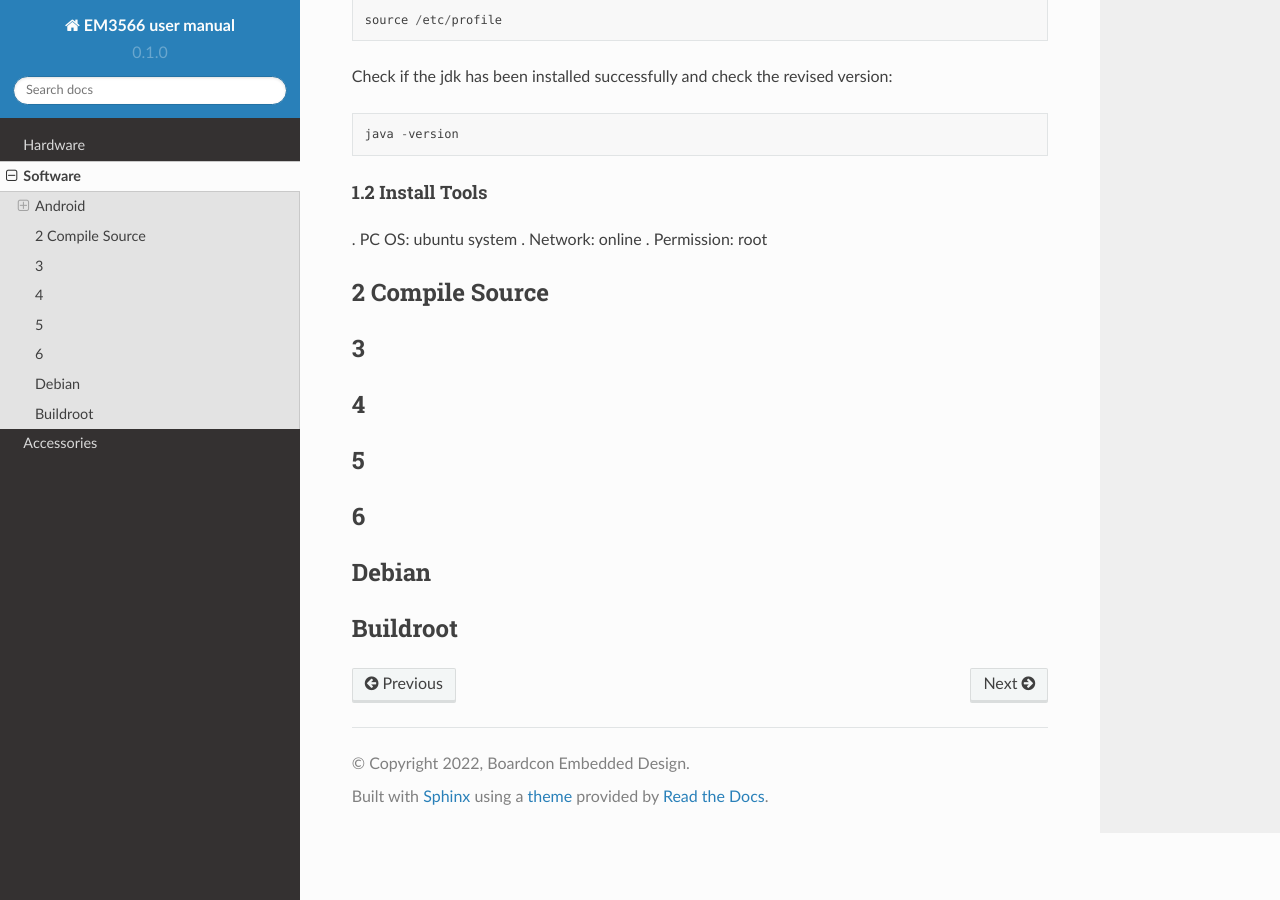
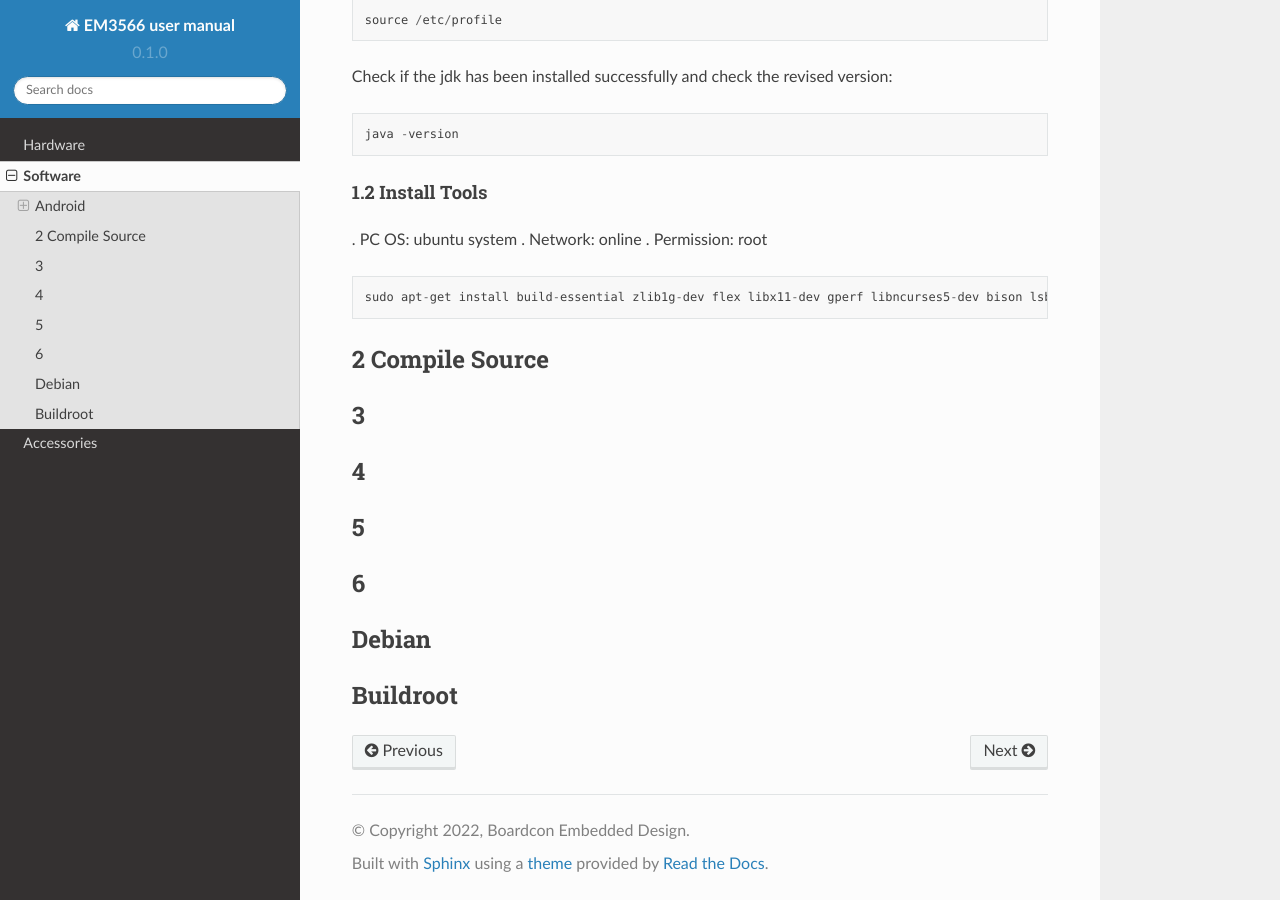
Before and after one commit to boardcon/EM3566, a Sphinx documentation site: the page built from docs/source/software.rst, in a window 1280 px wide and 900 px high, scrolled down 833 px. Built offline with Sphinx 7.4.7 and the Read the Docs theme 2.0.0, drawn with Linux system fonts in a browser that asks for light colours.

Commit message:
Update software.rst

```diff
--- a/docs/source/software.rst
+++ b/docs/source/software.rst
@@ -51,7 +51,9 @@ Check if the jdk has been installed successfully and check the revised version:
 . Network: online
 . Permission: root
 
+.. code-block::
 
+ sudo apt-get install build-essential zlib1g-dev flex libx11-dev gperf libncurses5-dev bison lsb-core lib32z1-dev g++-multilib lib32ncurses5-dev uboot-mkimage g++-4.4-multilib repo git ssh make gcc libssl-dev liblz4-tool expect g++ patchelf chrpath gawk texinfo chrpath diffstat binfmt-support qemu-user-static live-build bison flex fakeroot cmake gcc-multilib g++-multilibdevice-tree-compiler python-pip ncurses-dev pyelftools unzip
 
 2 Compile Source
 -----------------
```
